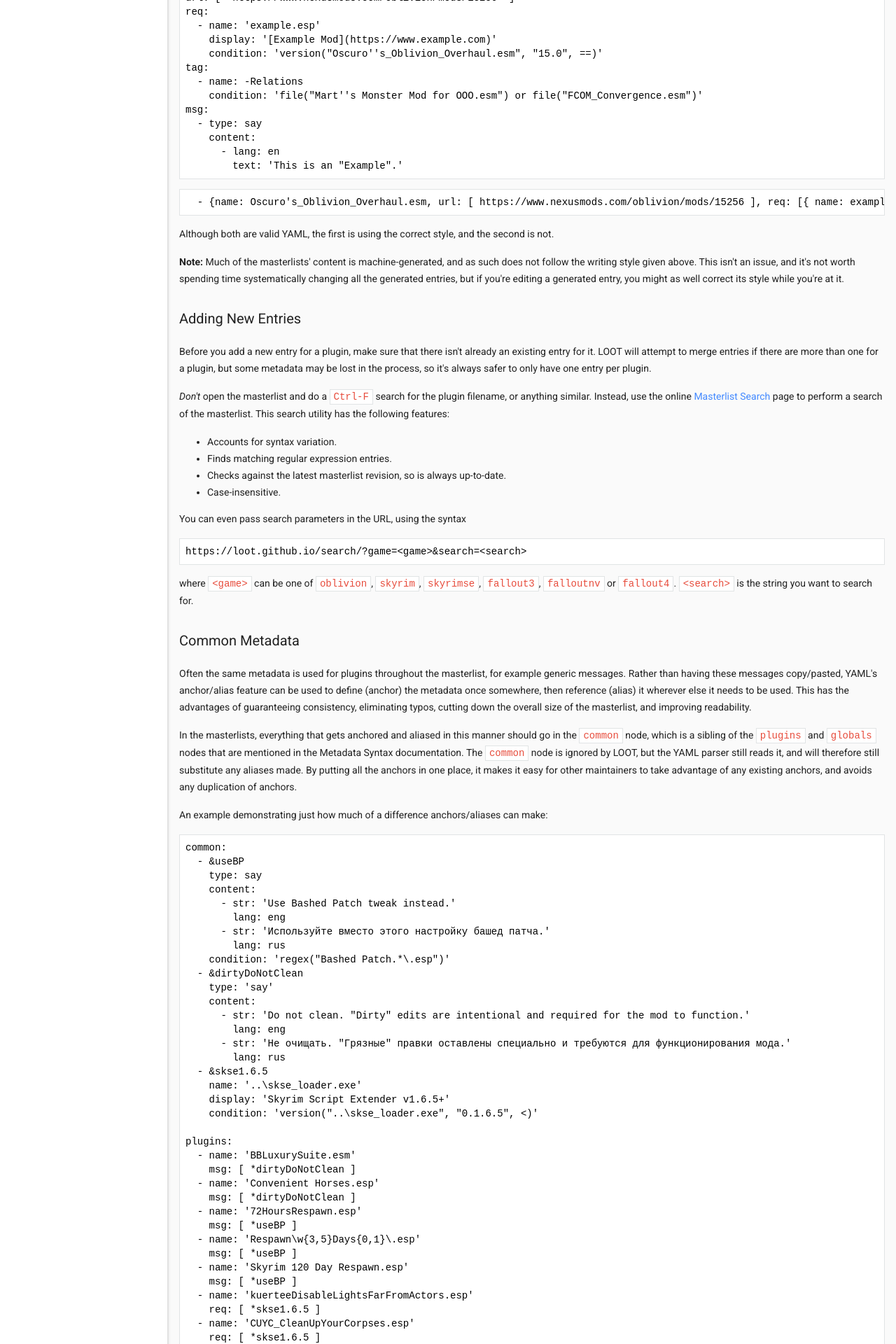
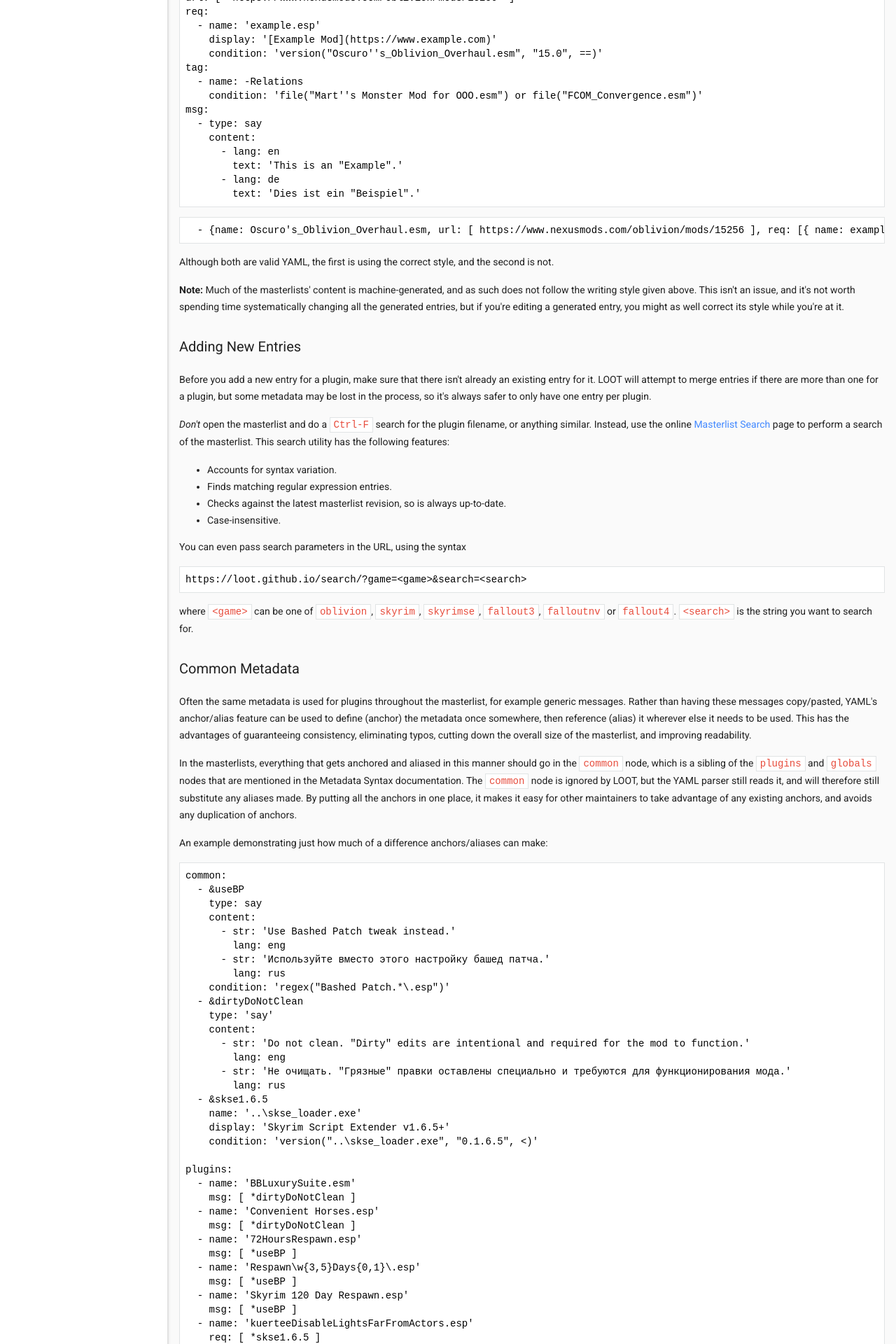
Before and after one commit to loot/loot.github.io, a Jekyll site: the page built from docs/contributing/Masterlist-Editing.html, in a window 1280 px wide. Shown: the part 880-2800 px from the top of the page at 70% size. Built offline with Jekyll 4.4.1, drawn with Linux system fonts in a browser that asks for light colours; nearby versions of some CDN libraries; some of the changed text lies outside the part shown.

Commit message:
Add german translation to code example

```diff
--- a/docs/contributing/Masterlist-Editing.html
+++ b/docs/contributing/Masterlist-Editing.html
@@ -49,7 +49,9 @@ msg:
   - type: say
     content:
       - lang: en
-        text: 'This is an "Example".'</code></pre>
+        text: 'This is an "Example".'
+      - lang: de
+        text: 'Dies ist ein "Beispiel".'</code></pre>
 
 <pre><code>  - {name: Oscuro's_Oblivion_Overhaul.esm, url: [ https://www.nexusmods.com/oblivion/mods/15256 ], req: [{ name: example.esp, display: '[Example Mod](https://www.example.com)', condition: 'version("Oscuro''s_Oblivion_Overhaul.esm", "15.0", ==)' }], tag: [{ name: -Relations, condition: file("Mart''s Monster Mod for OOO.esm") or file("FCOM_Convergence.esm") }], msg: [{ type: say, content: [{ lang: en, text: This is an "Example".}, {lang: de, text: Dies ist ein "Beispiel".}]}] }</code></pre>
 
```
